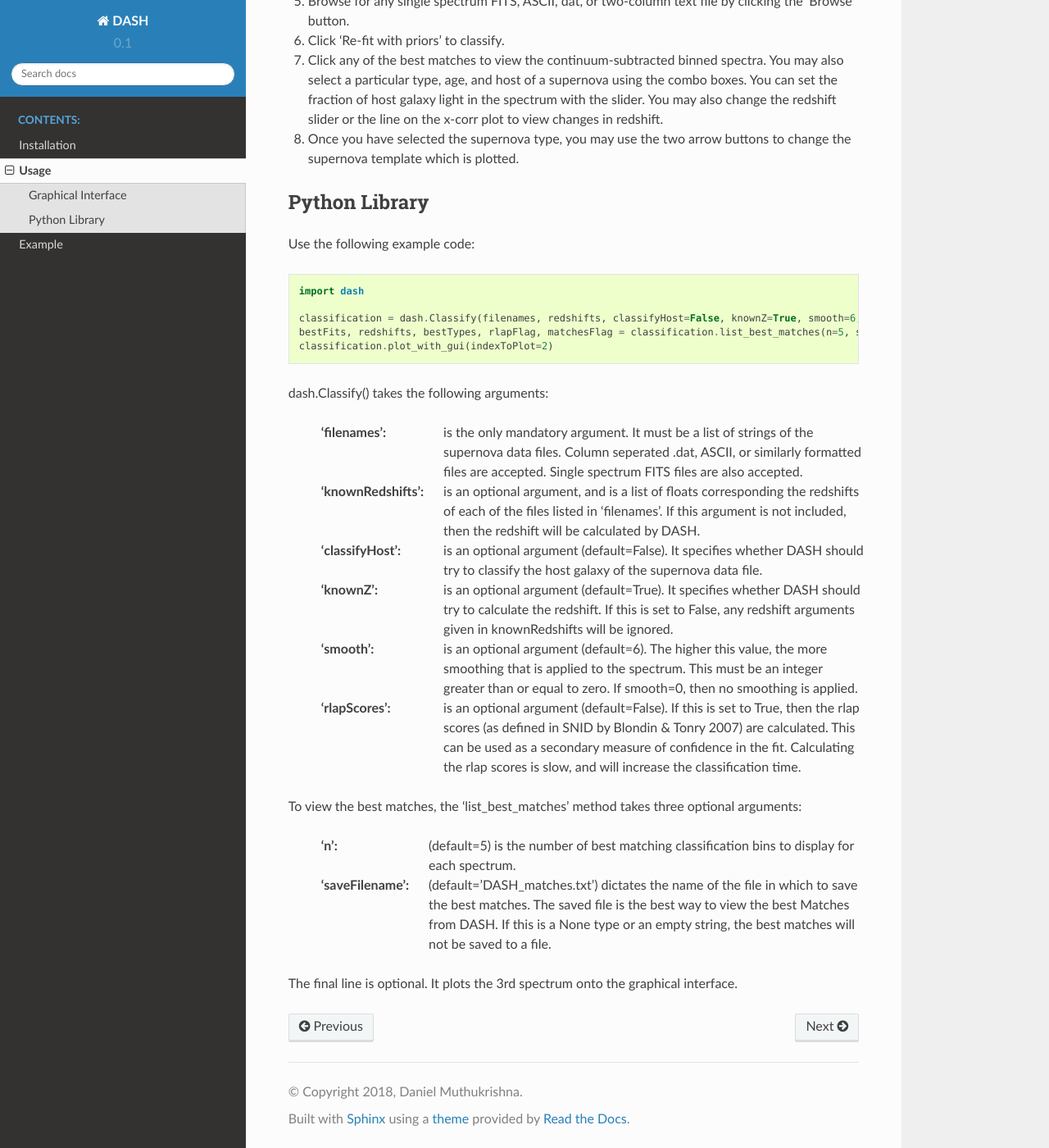
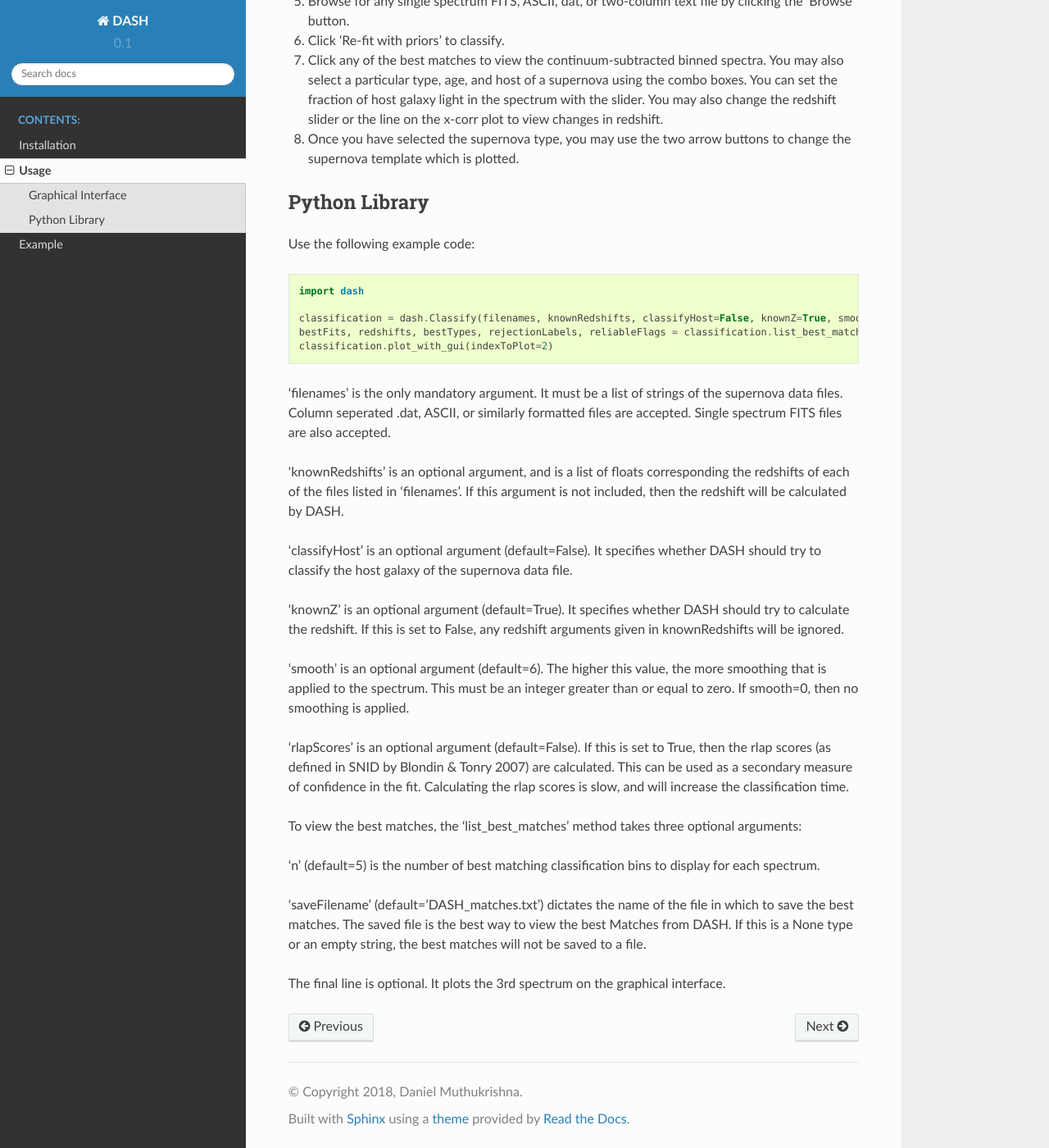
Before and after one commit to daniel-muthukrishna/astrodash, a Sphinx documentation site: the page built from docs/usage.rst, in a window 1280 px wide and 1400 px high, scrolled down 1458 px. Shown: the whole window at 82% size. Built offline with Sphinx 7.4.7 and the Read the Docs theme 2.0.0, drawn with Linux system fonts in a browser that asks for light colours.

Commit message:
Minor updates to Sphinx documentation

```diff
--- a/docs/usage.rst
+++ b/docs/usage.rst
@@ -53,29 +53,27 @@ Use the following example code:
 
     import dash
 
-    classification = dash.Classify(filenames, redshifts, classifyHost=False, knownZ=True, smooth=6, rlapScores=True)
-    bestFits, redshifts, bestTypes, rlapFlag, matchesFlag = classification.list_best_matches(n=5, saveFilename='DASH_matches.txt')
+    classification = dash.Classify(filenames, knownRedshifts, classifyHost=False, knownZ=True, smooth=6, rlapScores=False)
+    bestFits, redshifts, bestTypes, rejectionLabels, reliableFlags = classification.list_best_matches(n=5, saveFilename='DASH_matches.txt')
     classification.plot_with_gui(indexToPlot=2)
 
-dash.Classify() takes the following arguments:
+'filenames' is the only mandatory argument. It must be a list of strings of the supernova data files. Column seperated .dat, ASCII, or similarly formatted files are accepted. Single spectrum FITS files are also accepted.
 
-    :'filenames': is the only mandatory argument. It must be a list of strings of the supernova data files. Column seperated .dat, ASCII, or similarly formatted files are accepted. Single spectrum FITS files are also accepted.
+'knownRedshifts' is an optional argument, and is a list of floats corresponding the redshifts of each of the files listed in 'filenames'. If this argument is not included, then the redshift will be calculated by DASH.
 
-    :'knownRedshifts': is an optional argument, and is a list of floats corresponding the redshifts of each of the files listed in 'filenames'. If this argument is not included, then the redshift will be calculated by DASH.
+'classifyHost' is an optional argument (default=False). It specifies whether DASH should try to classify the host galaxy of the supernova data file.
 
-    :'classifyHost': is an optional argument (default=False). It specifies whether DASH should try to classify the host galaxy of the supernova data file.
+'knownZ' is an optional argument (default=True). It specifies whether DASH should try to calculate the redshift. If this is set to False, any redshift arguments given in knownRedshifts will be ignored.
 
-    :'knownZ': is an optional argument (default=True). It specifies whether DASH should try to calculate the redshift. If this is set to False, any redshift arguments given in knownRedshifts will be ignored.
+'smooth' is an optional argument (default=6). The higher this value, the more smoothing that is applied to the spectrum. This must be an integer greater than or equal to zero. If smooth=0, then no smoothing is applied.
 
-    :'smooth': is an optional argument (default=6). The higher this value, the more smoothing that is applied to the spectrum. This must be an integer greater than or equal to zero. If smooth=0, then no smoothing is applied.
-
-    :'rlapScores': is an optional argument (default=False). If this is set to True, then the rlap scores (as defined in SNID by Blondin & Tonry 2007) are calculated. This can be used as a secondary measure of confidence in the fit. Calculating the rlap scores is slow, and will increase the classification time.
+'rlapScores' is an optional argument (default=False). If this is set to True, then the rlap scores (as defined in SNID by Blondin & Tonry 2007) are calculated. This can be used as a secondary measure of confidence in the fit. Calculating the rlap scores is slow, and will increase the classification time.
 
 
 To view the best matches, the 'list_best_matches' method takes three optional arguments:
 
-    :'n': (default=5) is the number of best matching classification bins to display for each spectrum.
+'n' (default=5) is the number of best matching classification bins to display for each spectrum.
 
-    :'saveFilename': (default='DASH_matches.txt') dictates the name of the file in which to save the best matches. The saved file is the best way to view the best Matches from DASH. If this is a None type or an empty string, the best matches will not be saved to a file.
+'saveFilename' (default='DASH_matches.txt') dictates the name of the file in which to save the best matches. The saved file is the best way to view the best Matches from DASH. If this is a None type or an empty string, the best matches will not be saved to a file.
 
-The final line is optional. It plots the 3rd spectrum onto the graphical interface.
+The final line is optional. It plots the 3rd spectrum on the graphical interface.
```
Also changed, not shown: 5 other files.
